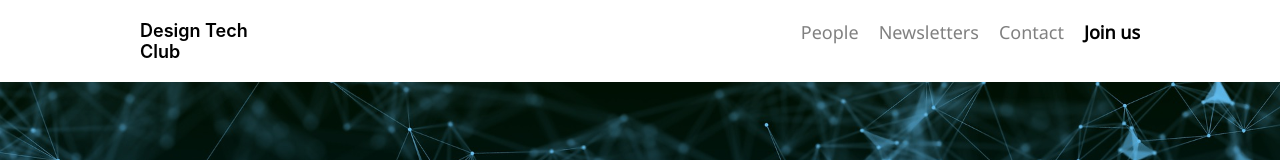
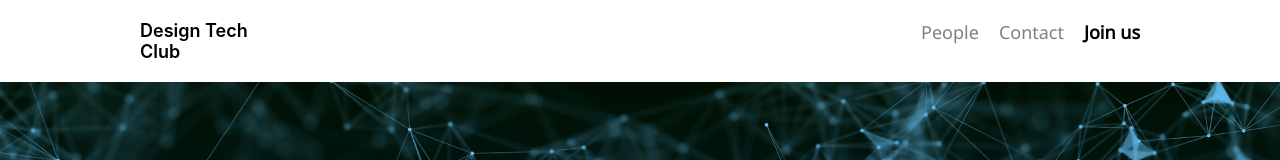
Before and after one commit to shirley737/design-tech, a React (Create React App) app: page / in a window 1280 px wide. Shown: the top 160 px of the page. Built offline with nearby package versions, Linux system fonts and the light colour scheme.

Commit message:
hide bad gateway for now

```diff
--- a/src/App.js
+++ b/src/App.js
@@ -27,9 +27,9 @@ function Homepage() {
             <a className="nav-righttext" href="#people">
               People
             </a>
-            <a className="nav-righttext" href="/news">
+            {/* <link className="nav-righttext" href="/news">
               Newsletters
-            </a>
+            </link> */}
             <a className="nav-righttext" href="#contact">
               Contact
             </a>
```
